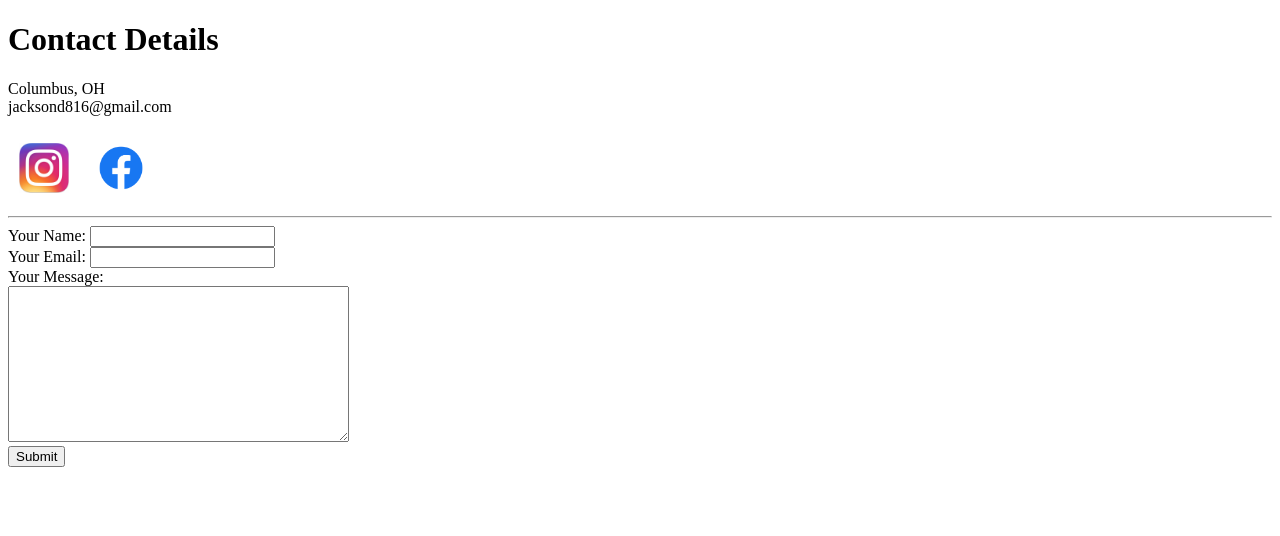
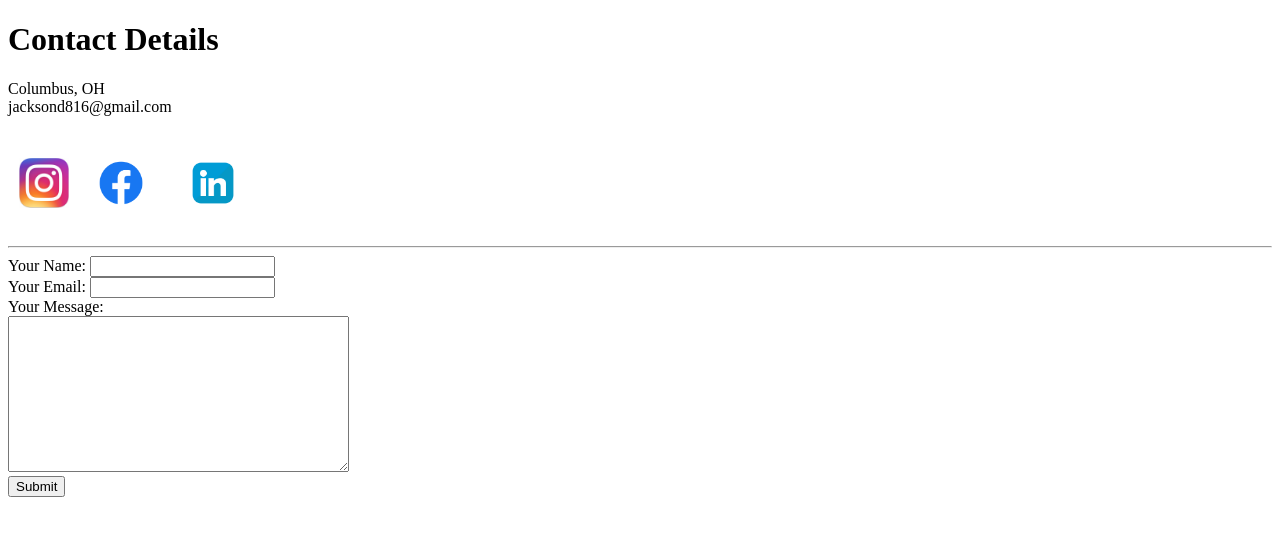
Before and after one commit to alabasterWhite/cv, a plain HTML site: page contact.html in a window 1280 px wide. Drawn offline with Linux system fonts and the light colour scheme.

Commit message:
Add LinkedIn Link

```diff
--- a/contact.html
+++ b/contact.html
@@ -18,6 +18,8 @@
         <td> <a href="https://www.facebook.com/derek.jackson.7169">
             <img src="images/Facebook-logo.png" alt="Facebook" style="width: 80px;height: 50px;">
           </a></td>
+              <td><a href="https://www.linkedin.com/in/derek-jackson-5b70ab4b/"><img src="images/linkedIn.png" alt="linkedIn logo" style="width:80px; height: 80px;"></a>
+      </td>
     </tr>
   </table>
   <hr>
```
